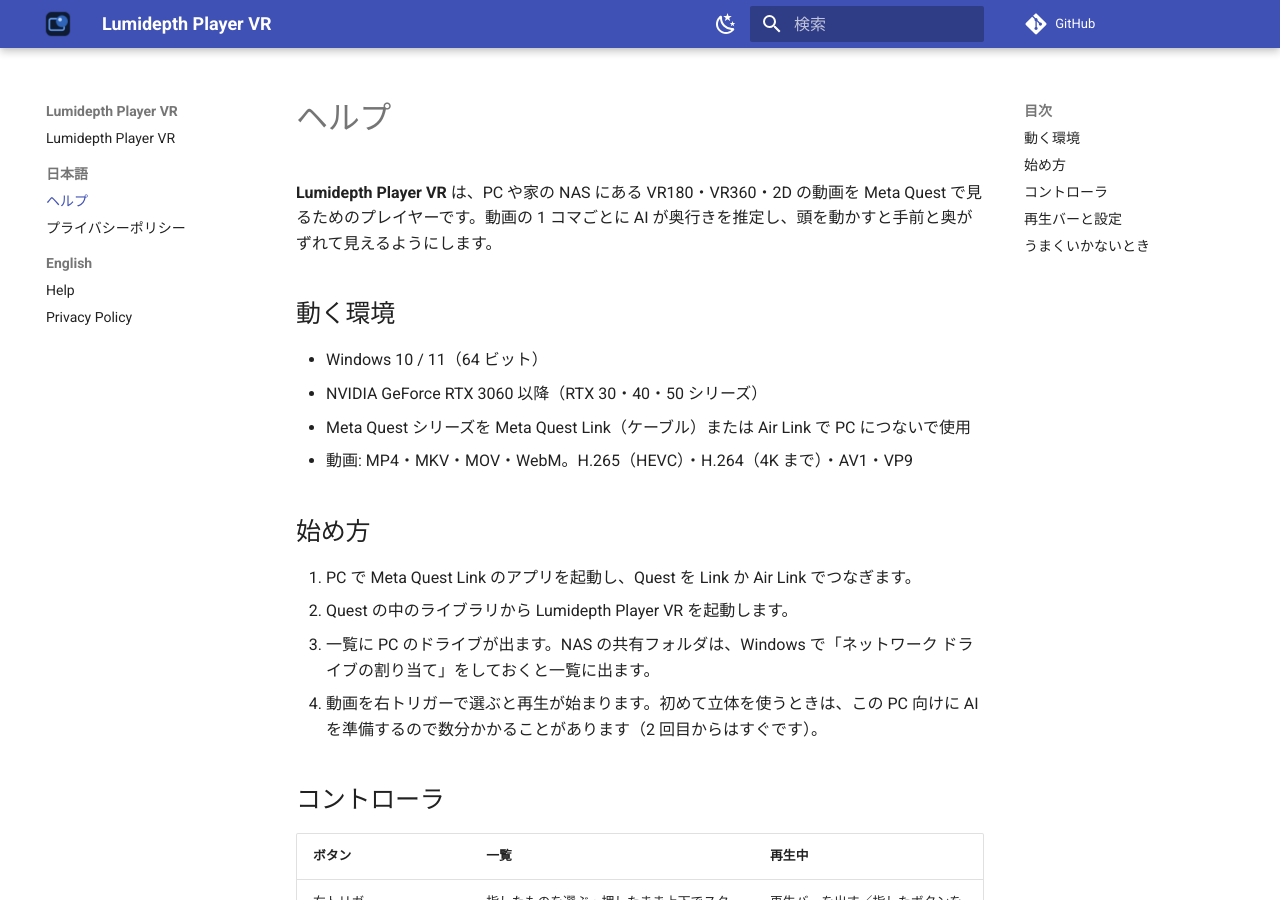
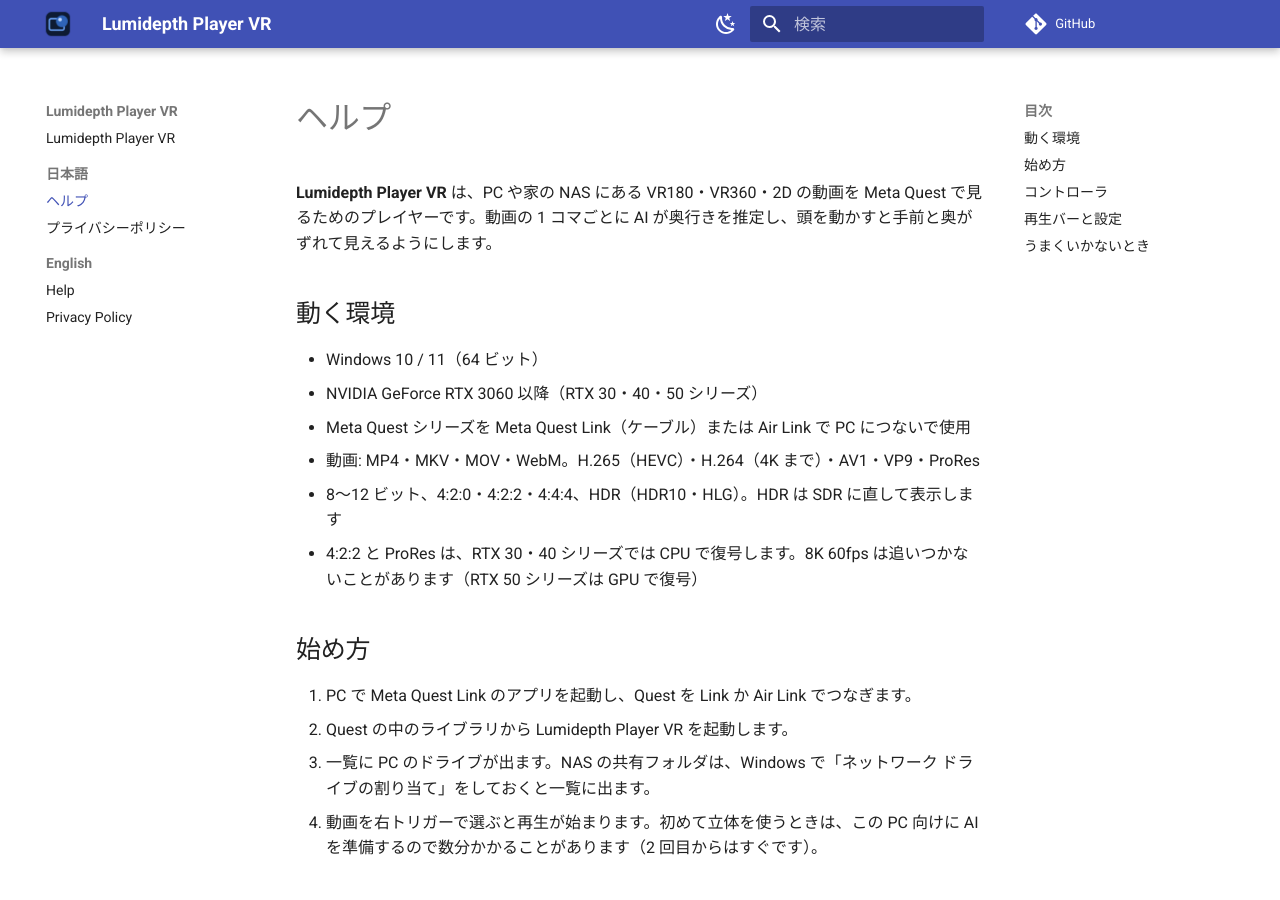
Before and after one commit to monmac1111/lumidepth-help, an MkDocs documentation site: the page built from docs/ja/help.md, in a window 1280 px wide and 900 px high. Built offline with MkDocs 1.6.1 and Material for MkDocs 9.7.7, drawn with Linux system fonts in a browser that asks for light colours; comment, search, counter and statistics services are not loaded.

Commit message:
対応する動画の形式を更新（ProRes・4:2:2・4:4:4・12bit・HDR）
Co-Authored-By: Claude Opus 5.5 <noreply@anthropic.com>

```diff
--- a/docs/ja/help.md
+++ b/docs/ja/help.md
@@ -7,7 +7,9 @@
 - Windows 10 / 11（64 ビット）
 - NVIDIA GeForce RTX 3060 以降（RTX 30・40・50 シリーズ）
 - Meta Quest シリーズを Meta Quest Link（ケーブル）または Air Link で PC につないで使用
-- 動画: MP4・MKV・MOV・WebM。H.265（HEVC）・H.264（4K まで）・AV1・VP9
+- 動画: MP4・MKV・MOV・WebM。H.265（HEVC）・H.264（4K まで）・AV1・VP9・ProRes
+- 8〜12 ビット、4:2:0・4:2:2・4:4:4、HDR（HDR10・HLG）。HDR は SDR に直して表示します
+- 4:2:2 と ProRes は、RTX 30・40 シリーズでは CPU で復号します。8K 60fps は追いつかないことがあります（RTX 50 シリーズは GPU で復号）
 
 ## 始め方
 
```
Also changed, not shown: docs/en/help.md (+3 -1 lines).
